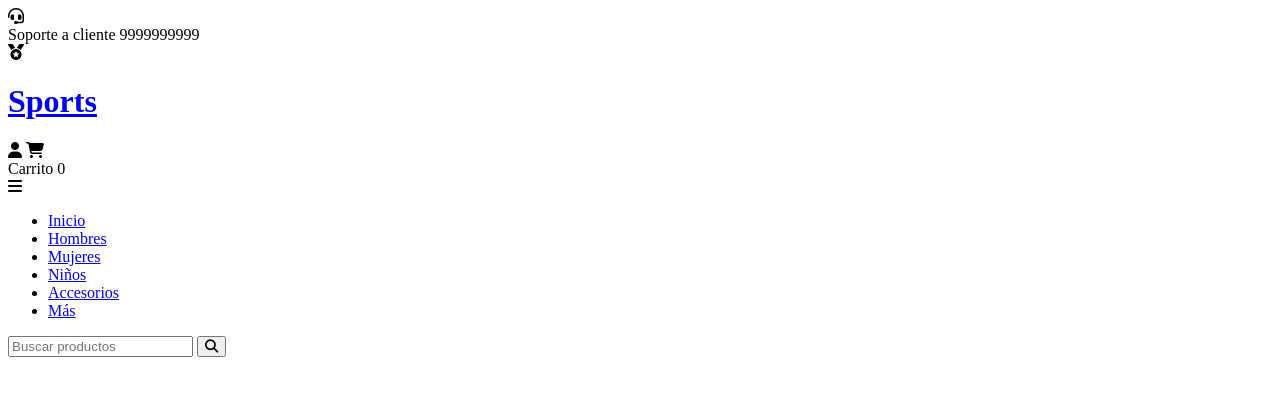
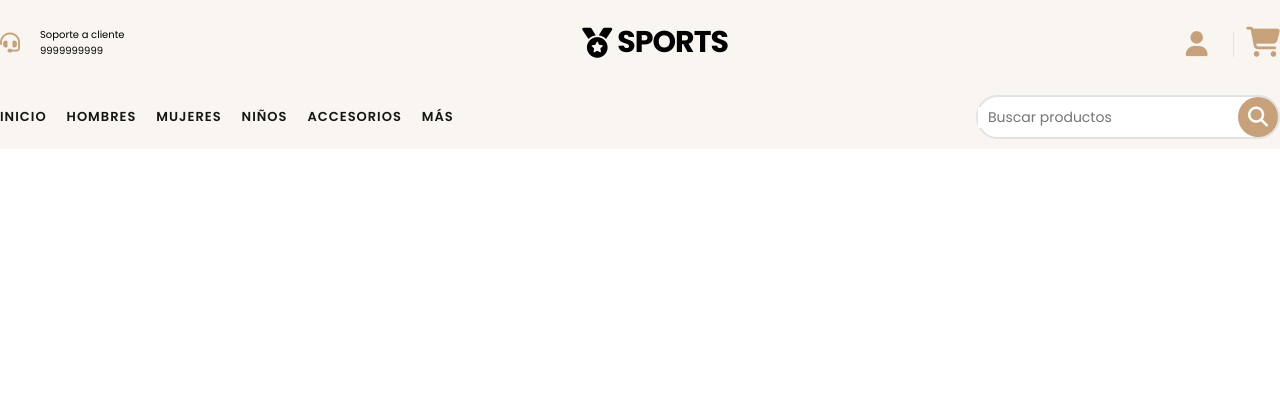
Before and after one commit to FelipeSanchezS/Tienda-virtual, a plain HTML site: page index.html in a window 1280 px wide. Drawn offline with Linux system fonts and the light colour scheme.

Commit message:
actualización css del header

```diff
--- /dev/null
+++ b/css/style.css
@@ -0,0 +1,309 @@
+.poppins-thin {
+    font-family: "Poppins", serif;
+    font-weight: 100;
+    font-style: normal;
+  }
+
+  .poppins-extralight {
+    font-family: "Poppins", serif;
+    font-weight: 200;
+    font-style: normal;
+  }
+
+  .poppins-light {
+    font-family: "Poppins", serif;
+    font-weight: 300;
+    font-style: normal;
+  }
+
+  .poppins-regular {
+    font-family: "Poppins", serif;
+    font-weight: 400;
+    font-style: normal;
+  }
+
+  .poppins-medium {
+    font-family: "Poppins", serif;
+    font-weight: 500;
+    font-style: normal;
+  }
+
+  .poppins-semibold {
+    font-family: "Poppins", serif;
+    font-weight: 600;
+    font-style: normal;
+  }
+
+  .poppins-bold {
+    font-family: "Poppins", serif;
+    font-weight: 700;
+    font-style: normal;
+  }
+
+  .poppins-extrabold {
+    font-family: "Poppins", serif;
+    font-weight: 800;
+    font-style: normal;
+  }
+
+  .poppins-black {
+    font-family: "Poppins", serif;
+    font-weight: 900;
+    font-style: normal;
+  }
+
+  .poppins-thin-italic {
+    font-family: "Poppins", serif;
+    font-weight: 100;
+    font-style: italic;
+  }
+
+  .poppins-extralight-italic {
+    font-family: "Poppins", serif;
+    font-weight: 200;
+    font-style: italic;
+  }
+
+  .poppins-light-italic {
+    font-family: "Poppins", serif;
+    font-weight: 300;
+    font-style: italic;
+  }
+
+  .poppins-regular-italic {
+    font-family: "Poppins", serif;
+    font-weight: 400;
+    font-style: italic;
+  }
+
+  .poppins-medium-italic {
+    font-family: "Poppins", serif;
+    font-weight: 500;
+    font-style: italic;
+  }
+
+  .poppins-semibold-italic {
+    font-family: "Poppins", serif;
+    font-weight: 600;
+    font-style: italic;
+  }
+
+  .poppins-bold-italic {
+    font-family: "Poppins", serif;
+    font-weight: 700;
+    font-style: italic;
+  }
+
+  .poppins-extrabold-italic {
+    font-family: "Poppins", serif;
+    font-weight: 800;
+    font-style: italic;
+  }
+
+  .poppins-black-italic {
+    font-family: "Poppins", serif;
+    font-weight: 900;
+    font-style: italic;
+  }
+
+  :root{
+    --primary-color: #c7a17a;
+    --background-color: #f9f5f0;
+    --dark-color: #151515
+}
+
+html{
+    scroll-behavior: smooth;
+    font-size: 62.5%;
+    font-family: 'Poppins', sans-serif;
+}
+
+*{
+    margin: 0;
+    padding: 0;
+    box-sizing: border-box;
+}
+
+/*UTILIDADES*/
+
+.container{
+    max-width: 130rem;
+    margin: 0 auto;
+}
+
+/*header*/
+
+.container-hero{
+    background-color: var(--background-color);
+}
+
+.hero{
+    display: flex;
+    justify-content: space-between;
+    align-items: center;
+    padding: 2rem 0;
+}
+
+.customer-support{
+    display: flex;
+    align-items: center;
+    gap: 2rem
+}
+
+.customer-support i{
+    font-size: 2rem;
+    color: var(--primary-color);
+}
+
+.content-customer-support{
+    display: flex;
+    flex-direction: column;
+}
+
+.container-logo{
+    display: flex;
+    align-items: center;
+    gap: .5rem;
+}
+
+.container-logo i{
+    font-size: 3rem;
+}
+
+.container-logo h1 a{
+    text-decoration: none;
+    color: #000;
+    font-size: 3rem;
+    text-transform: uppercase;
+    letter-spacing: -1px;
+}
+
+.container-logo h1 a:hover{
+    color: var(--primary-color);
+}
+
+container-user{
+    display: flex;
+    align-items: center;
+    gap: 1rem;
+}
+
+.container-user .fa-user{
+    font-size: 2.5rem;
+    color: var(--primary-color);
+    padding-right: 2.5rem;
+    border-right: 1px solid #e2e2e2;
+}
+
+.container-user .fa-cart-shopping{
+    font-size: 3rem;
+    color: var(--primary-color);
+    padding-left: 1rem;
+}
+
+.content-shopping-cart{
+    display: flex;
+    flex-direction: column;
+}
+
+/*navbar*/
+
+.container-navbar{
+    background-color: var(--background-color);
+}
+
+.navbar{
+    display: flex;
+    justify-content: space-between;
+    align-items: center;
+    padding: 1rem 0;
+}
+
+.container .fa-bars{
+    font-size: 2.5rem;
+    color: var(--primary-color);
+    display: none;
+}
+
+.menu{
+    display: flex;
+    gap: 2rem;
+}
+
+.menu li{
+    list-style: none;
+}
+
+.menu a{
+    text-decoration: none;
+    color: #000000;
+    font-size: 1.3rem;
+    text-transform: uppercase;
+    letter-spacing: 1px;
+    color: var(--dark-color);
+    font-weight: 600;
+    position: relative;
+}
+
+.menu a::after{
+    content: '';
+    position: absolute;
+    width: 1.5rem;
+    height: 1px;
+    background-color: var(--primary-color);
+    left: 50%;
+    bottom: -5px;
+    transform: translate(-50%, -50%);
+    opacity: 0;
+    transition: all .3s ease;
+}
+
+.menu a:hover::after{
+    opacity: 1;
+}
+
+.menu a:hover{
+    color: var(--primary-color);
+}
+
+/*barra de busqueda*/
+
+.search-form{
+    display: flex;
+    align-items: center;
+    gap: 1rem;
+    border: 2px solid #e2e2e2;
+    border-radius: 3rem;
+    background-color: #fff;
+    position: relative;
+    height: 4.4rem;
+}
+
+.search-form input{
+    font-size: 2rem;
+    color: var(--primary-color);
+    padding: 0 1rem;
+    font-family: inherit;
+    outline: none;
+    border: none;
+    width: 25rem;
+    font-size: 1.4rem;
+    cursor: pointer;
+}
+
+.search-form input::-webkit-search-cancel-button{
+    appearance: none;
+}
+
+.search-form .btn-search{
+    border: none;
+    background-color: var(--primary-color);
+    color: #fff;
+    padding: 1rem;
+    border-radius: 50%;
+    cursor: pointer;
+}
+
+.search-form .btn-search i{
+    font-size: 2rem;
+}
--- a/index.html
+++ b/index.html
@@ -5,7 +5,10 @@
     <meta name="viewport" content="width=device-width, initial-scale=1.0">
     <title>Tienda virtual</title>
     <link rel="stylesheet" href="https://use.fontawesome.com/releases/v5.8.1/css/all.css" integrity="sha384-50oBUHEmvpQ+1lW4y57PTFmhCaXp0ML5d60M1M7uH2+nqUivzIebhndOJK28anvf" crossorigin="anonymous">
-    <link rel="stylesheet" href="styles.css">
+    <link rel="stylesheet" href="/css/style.css">
+    <link rel="preconnect" href="https://fonts.googleapis.com">
+    <link rel="preconnect" href="https://fonts.gstatic.com" crossorigin>
+    <link href="https://fonts.googleapis.com/css2?family=Poppins:ital,wght@0,100;0,200;0,300;0,400;0,500;0,600;0,700;0,800;0,900;1,100;1,200;1,300;1,400;1,500;1,600;1,700;1,800;1,900&display=swap" rel="stylesheet">
 </head>
 <body>
    <header>
@@ -29,8 +32,8 @@
                 <i class="fa-solid fa-user"></i>
                 <i class="fa-solid fa-cart-shopping"></i>
                 <div class="content-shopping-cart">
-                    <span class="text">Carrito</span>
-                    <span class="number">0</span>
+                    <span class="text"></span>
+                    <span class="number"></span>
                 </div>
             </div>
         </div>
@@ -48,7 +51,7 @@
                 <li><a href="#">Más</a></li>
             </ul>
 
-            <form >
+            <form class="search-form">
                 <input type="search" placeholder="Buscar productos">
                 <button class="btn-search">
                     <i class="fa-solid fa-magnifying-glass"></i>
```
